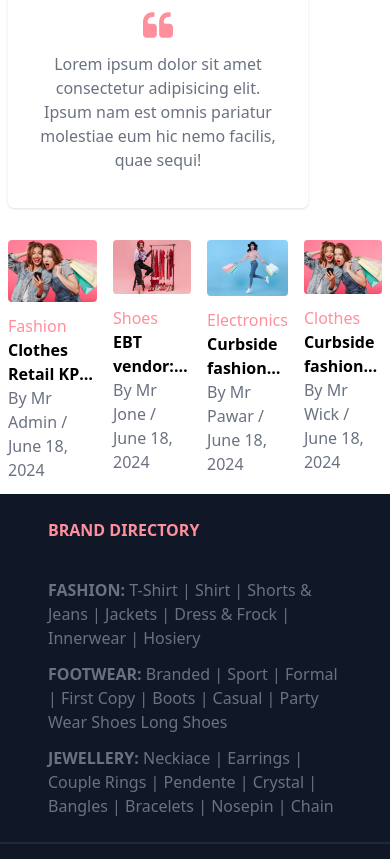
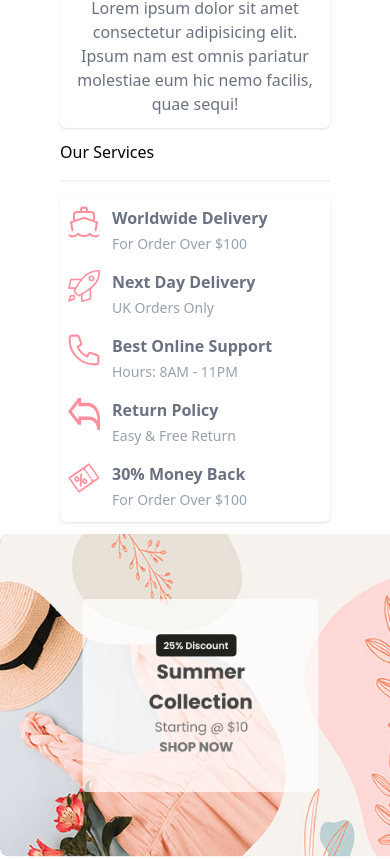
Before and after one commit to zahranoori1996/zarashop, a React (Vite) app: page / in a window 390 px wide. Shown: the part 8889-9748 px from the top of the page. Built offline with nearby package versions, Linux system fonts and the light colour scheme.

Commit message:
responsive CardBanner component

```diff
--- a/src/components/Articles/Articles.tsx
+++ b/src/components/Articles/Articles.tsx
@@ -30,7 +30,7 @@ function Articles() {
       />
       <Article
         path="/"
-        imageUrl="./src/assets/images/article-fashion.png"
+        imageUrl="./src/assets/images/article-clothes.png"
         type="Clothes"
         title="Curbside fashion Trends: How to Win the Pickup Battle."
         author="By Mr Wick"
--- a/src/components/Card/Card.tsx
+++ b/src/components/Card/Card.tsx
@@ -2,12 +2,13 @@ import React from 'react'
 interface ICard {
     heading: string;
     children: React.ReactNode;
+    className?: string;
 }
-function Card({heading,children}:ICard) {
+function Card({heading,children,className}:ICard) {
   return (
-    <div className='flex flex-col'>
+    <div className={className}>
       <h2 className='border-b-2 border-b-gray-100 mb-3 pb-4'>{heading}</h2>
-      <div className='shadow px-6 py-9 rounded-md w-[300px]'>
+      <div className='shadow px-6 py-9 rounded-md w-[100%] max-lg:px-2 max-lg:py-3'>
         {children}
       </div>
     </div>
--- a/src/components/CardsBanner/CardsBanner.tsx
+++ b/src/components/CardsBanner/CardsBanner.tsx
@@ -6,12 +6,12 @@ import Container from "../Container/Container";
 function CardsBanner() {
   return (
     <Container>
-      <div className="flex gap-16 justify-between">
-        <Card heading="Testimonial">
+      <div className="flex gap-3 justify-around pb-5 max-lg:flex-wrap">
+        <Card className="flex flex-col min-w-[250px] w-[270px]" heading="Testimonial">
           <div className="flex flex-col items-center gap-3">
             <img className="w-20" src="./src/assets/images/user.png" />
             <h2 className="font-bold text-gray-600">ALAN DOE</h2>
-            <h3>CEO & Founder Invision</h3>
+            <h3 className="">CEO & Founder Invision</h3>
             <img className="w-[30px]" src="./src/assets/icons/quote-left.svg" />
             <p className="text-center text-gray-500">
               Lorem ipsum dolor sit amet consectetur adipisicing elit. Ipsum nam
@@ -19,11 +19,13 @@ function CardsBanner() {
             </p>
           </div>
         </Card>
-        <Banner
-          className="w-full h-auto"
+     <div className="w-lg max-lg:order-1 max-lg:w-[100vw]">
+     <Banner
+          className="min-w-[400px] max-lg:w-full"
           src="./src/assets/images/sumer-discount.png"
         />
-        <Card heading="Our Services">
+     </div>
+        <Card className="flex flex-col min-w-[250px] w-[270px]" heading="Our Services">
           <ul className="flex flex-col gap-4">
             <li className="flex gap-3">
               <img className="w-[32px] h-[32px]" src="./src/assets/icons/boat.svg" alt="" />
--- a/src/components/Main/Main.tsx
+++ b/src/components/Main/Main.tsx
@@ -21,13 +21,14 @@ function Main() {
           <ListMiniProductCard />
           <SuggestedProduct className="max-lg:hidden" />
           <NewProducts />
-          <CardsBanner/>
-          <Articles />
+
 
         </div>
 
 
       </div>
+      <CardsBanner/>
+      <Articles />
     </Container>
   );
 }
```
